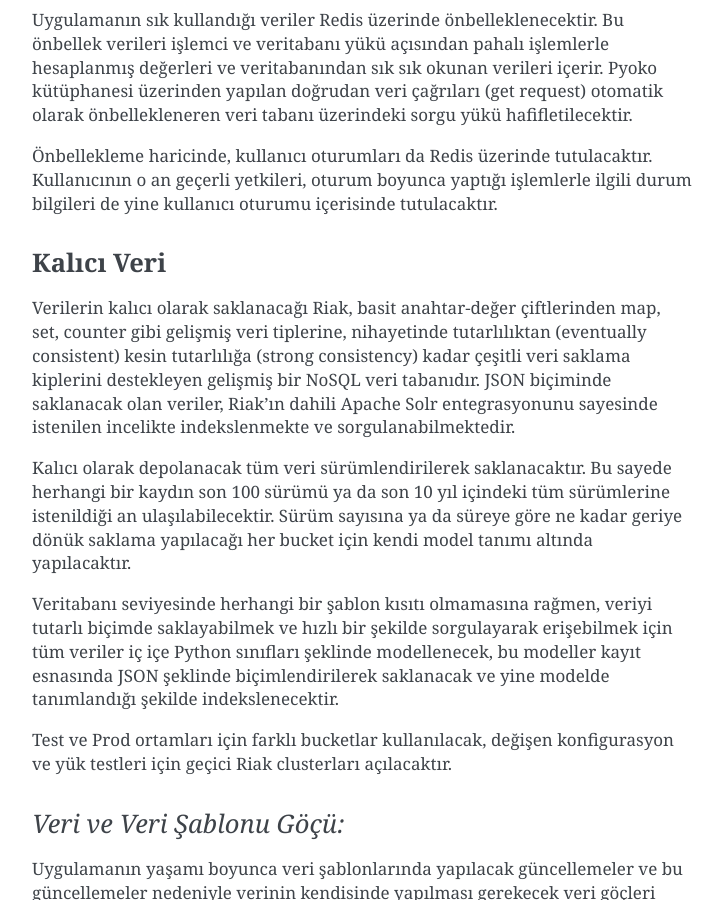
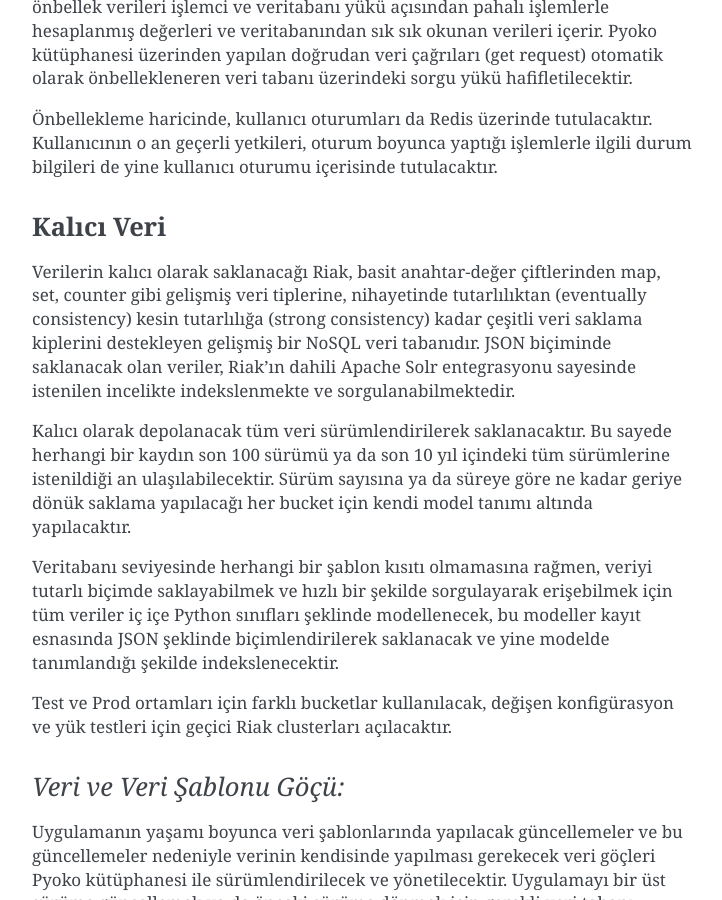
Before and after one commit to zetaops/ulakbus.org, a Sphinx documentation site: the page built from source/yazilim_tasarim_analizi_belgesi.rst, in a window 1280 px wide and 900 px high, scrolled down 21305 px. Shown: the whole window, without its empty margins (388-1110 px from the left). Built offline with Sphinx 7.4.7, drawn with Linux system fonts in a browser that asks for light colours; some of the changed text lies outside the part shown.

```diff
--- a/source/development_environment_setup.rst
+++ b/source/development_environment_setup.rst
@@ -1,6 +1,10 @@
 +++++++++++++++++++++++++++++++++++
 Geliştirme Ortamı Kurulumu(Backend)
 +++++++++++++++++++++++++++++++++++
+
+
+Geliştiriciler, kurulumu yapmak için Ubuntu işletim sistemini kurmalıdır. Biz işletim sistemi olarak Ubuntu 14.04 LTS kullanıyoruz.
+
 
 ===========
 **Vagrant**
--- a/source/ulakbus_user_interface.rst
+++ b/source/ulakbus_user_interface.rst
@@ -96,9 +96,9 @@ e2e-tests klasörü altındaki e2e-testlerini çalıştırmak için protractor k
 
 * Küçük değişiklikleri commitleyiniz.
 
----------
+--------
 **Kod:**
----------
+--------
 
 * DRY - don't repeat yourself(kendini tekrarlama)!!! Bunu okuyunuz https://en.wikipedia.org/wiki/Don%27t_repeat_yourself
 
--- a/source/yazilim_tasarim_analizi_belgesi.rst
+++ b/source/yazilim_tasarim_analizi_belgesi.rst
@@ -158,7 +158,7 @@ Redis, ayrıca Zato tarafından benzer amaçlar için de kullanılacaktır.
 *Consul:*
 ---------
 
-`Consul, <https://www.consul.io/>`_, servislerin ve üzerlerinde çalıştıkları sistemlerin erişilebilirliği, yeni açılan veya herhangi bir sebeple çalışması kesintiye uğrayan, kapanan servislerden haberdar olmak için bütün host sistemlerde çalışacak servistir.
+`Consul <https://www.consul.io/>`_, servislerin ve üzerlerinde çalıştıkları sistemlerin erişilebilirliği, yeni açılan veya herhangi bir sebeple çalışması kesintiye uğrayan, kapanan servislerden haberdar olmak için bütün host sistemlerde çalışacak servistir.
 
 ----------
 *Systemd:*
@@ -450,7 +450,7 @@ Gunicorn, Python tabanlı, WSGI uyumlu az sistem kaynağı tüketen hızlı bir
     AngularJS, MVC (Model View Controller) deseni sağlayan bir javascript uygulama çatısıdır. Kullanıcı arayüzü işlemlerini gerçekleştirecek tüm fonksiyonlar için kullanılır.  AngularJS standart sunucu taraflı yazılım geliştirme tekniklerini önyüze uygulayan ve önyüz geliştirmeyi hızlandıran bir uygulama çatısıdır. Karmaşık uygulamalarda DOM yönetimini başarıyla gerçekleştirir ve bu sayede uygulamanın kesintisiz ve sorunsuz çalışmasını sağlar.
 
 * **Karma**
-    Karma, Uygulama fonksiyonları için yazılmış testleri uygulayan test sürücüsüdür. Uygulamamızda Jasmine test çatısı testlerinin çalıştırılmasında kullanılır. Geliştiricinin her bir test ortamı için ayrı ayrı yapılandırma dosyası oluşturmadan tek bir yapılandırma ile testleri çalıştırabilmesini sağlar.
+    Karma, uygulama fonksiyonları için yazılmış testleri uygulayan test sürücüsüdür. Uygulamamızda Jasmine test çatısı testlerinin çalıştırılmasında kullanılır. Geliştiricinin her bir test ortamı için ayrı ayrı yapılandırma dosyası oluşturmadan tek bir yapılandırma ile testleri çalıştırabilmesini sağlar.
 
 * **Selenium**
     Selenium, E2E testlerin çalıştırıldığı test platformudur. Kullanıcının tarayıcıda gerçekleştireceği işlemlerin sunucudan dönecek sonuca kadar test edilmesini sağlar.
@@ -516,9 +516,9 @@ Gunicorn, Python tabanlı, WSGI uyumlu az sistem kaynağı tüketen hızlı bir
 
 * Arayüz kolay kullanımlı ve estetik olmalıdır.
 
-+ Arayüzün kullanımı kolay öğrenilebilmelidir.
+* Arayüzün kullanımı kolay öğrenilebilmelidir.
 
-+ Arayüz kullanıcının minimum eforuyla çalışabilmelidir.
+* Arayüz kullanıcının minimum eforuyla çalışabilmelidir.
 
 ----------------------------------------------------------------
 *Hata mesajları, uyarılar ve gösterilecek diğer bilgi ilkeleri:*
@@ -558,7 +558,7 @@ Gunicorn, Python tabanlı, WSGI uyumlu az sistem kaynağı tüketen hızlı bir
     Uygulama genel css dosyası
 
 * app.js
-	Uygulama ana javascript dosyası
+   Uygulama ana javascript dosyası
 
 * index.html
 
@@ -568,7 +568,7 @@ Gunicorn, Python tabanlı, WSGI uyumlu az sistem kaynağı tüketen hızlı bir
         E2E testlerinin yapılandırıldığı dosyadır. E2E testleri için protractor kullanılmaktadır.
 
     - scenarios.js
-	    E2E test senaryolarının yazılı olduğu dosyadır.
+      E2E test senaryolarının yazılı olduğu dosyadır.
 
 * node_modules/
     Uygulamada kullanılan nodejs modüllerinin yer aldığı dizindir.
@@ -640,15 +640,15 @@ Uygulamanın sık kullandığı veriler Redis üzerinde önbelleklenecektir. Bu
 **Kalıcı Veri**
 ---------------
 
-Verilerin kalıcı olarak saklanacağı Riak, basit anahtar-değer çiftlerinden map, set, counter gibi gelişmiş veri tiplerine, nihayetinde tutarlılıktan (eventually consistent) kesin tutarlılığa (strong consistency) kadar çeşitli veri saklama kiplerini destekleyen gelişmiş bir NoSQL veri tabanıdır.
-JSON biçiminde saklanacak olan veriler, Riak’ın dahili Apache Solr entegrasyonunu sayesinde istenilen incelikte indekslenmekte ve sorgulanabilmektedir.
+Verilerin kalıcı olarak saklanacağı Riak, basit anahtar-değer çiftlerinden map, set, counter gibi gelişmiş veri tiplerine, nihayetinde tutarlılıktan (eventually consistency) kesin tutarlılığa (strong consistency) kadar çeşitli veri saklama kiplerini destekleyen gelişmiş bir NoSQL veri tabanıdır.
+JSON biçiminde saklanacak olan veriler, Riak’ın dahili Apache Solr entegrasyonu sayesinde istenilen incelikte indekslenmekte ve sorgulanabilmektedir.
 
 Kalıcı olarak depolanacak tüm veri sürümlendirilerek saklanacaktır. Bu sayede herhangi bir kaydın son 100 sürümü ya da son 10 yıl içindeki tüm sürümlerine istenildiği an ulaşılabilecektir.
 Sürüm sayısına ya da süreye göre ne kadar geriye dönük saklama yapılacağı her bucket için kendi model tanımı altında yapılacaktır.
 
 Veritabanı seviyesinde herhangi bir şablon kısıtı olmamasına rağmen, veriyi tutarlı biçimde saklayabilmek ve hızlı bir şekilde sorgulayarak erişebilmek için tüm veriler iç içe Python sınıfları şeklinde modellenecek, bu modeller kayıt esnasında JSON şeklinde biçimlendirilerek saklanacak ve yine modelde tanımlandığı şekilde indekslenecektir.
 
-Test ve Prod ortamları için farklı bucketlar kullanılacak, değişen konfigurasyon ve yük testleri için geçici Riak clusterları açılacaktır.
+Test ve Prod ortamları için farklı bucketlar kullanılacak, değişen konfigürasyon ve yük testleri için geçici Riak clusterları açılacaktır.
 
 ----------------------------
 *Veri ve Veri Şablonu Göçü:*
@@ -688,7 +688,7 @@ Birçok üniversitede doğrulama ve yetkilendirme gibi amaçlar için aktif şek
 *KBS:*
 ------
 
-Kamu Harcama ve Muhasebe Bilişim Sistemi (KBS) Maliye Bakanlığı tarafından sağlanan, kamu kurumlarında tahakkuk ve ödeme işlemlerinin otomasyonunu sağlayan bir e-devlet uygulamasıdır. Üniversitelerde de birçok mali işlem KBS aracılığıyla gerçekleştirilmektedir. KBS sisteminin el verdiği ölçüde entegrasyon sağlanacaktır.
+Kamu Harcama ve Muhasebe Bilişim Sistemi (KBS), Maliye Bakanlığı tarafından sağlanan, kamu kurumlarında tahakkuk ve ödeme işlemlerinin otomasyonunu sağlayan bir e-devlet uygulamasıdır. Üniversitelerde de birçok mali işlem KBS aracılığıyla gerçekleştirilmektedir. KBS sisteminin el verdiği ölçüde entegrasyon sağlanacaktır.
 
 --------
 *HİTAP:*
```
Also changed, not shown: other parts of source/yazilim_tasarim_analizi_belgesi.rst (+4 -4 lines), source/git_workflow.rst (+11 -10 lines), source/yazilim_gelistirme_ve_test_dongusu.rst (+11 -11 lines).
